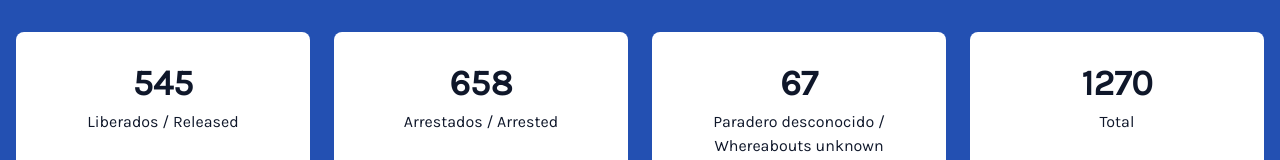
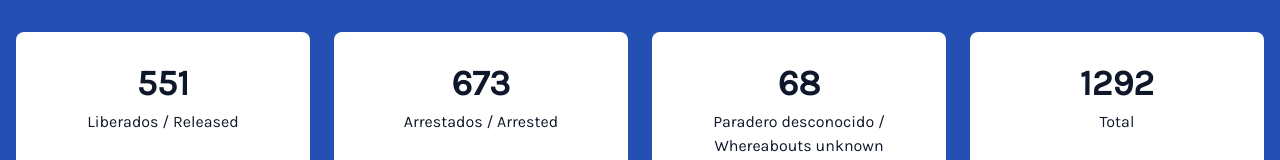
Before and after one commit to Sobefy/cubamissing, a Next.js app: page / in a window 1280 px wide. Shown: the top 160 px of the page. Built offline with nearby package versions, Linux system fonts and the light colour scheme; no server answers.

Commit message:
updated stats

```diff
--- a/src/components/Stats/Stats.tsx
+++ b/src/components/Stats/Stats.tsx
@@ -25,10 +25,10 @@ const Stats = ({ translations }: StatsProps) => {
           textAlign="center"
         >
           { /* <StatCard label={dissapeared} number={0} gridColumn="1/3" /> */}
-          <StatCard label={released} number={545} gridColumn="1/4" />
-          <StatCard label={detention} number={658} gridColumn="1/4" />
-          <StatCard label={toVerify} number={67} gridColumn="1/4" />
-          <StatCard label={total} number={1270} gridColumn="1/4" />
+          <StatCard label={released} number={551} gridColumn="1/4" />
+          <StatCard label={detention} number={673} gridColumn="1/4" />
+          <StatCard label={toVerify} number={68} gridColumn="1/4" />
+          <StatCard label={total} number={1292} gridColumn="1/4" />
         </Grid>
       </Container>
     </Box>
```
